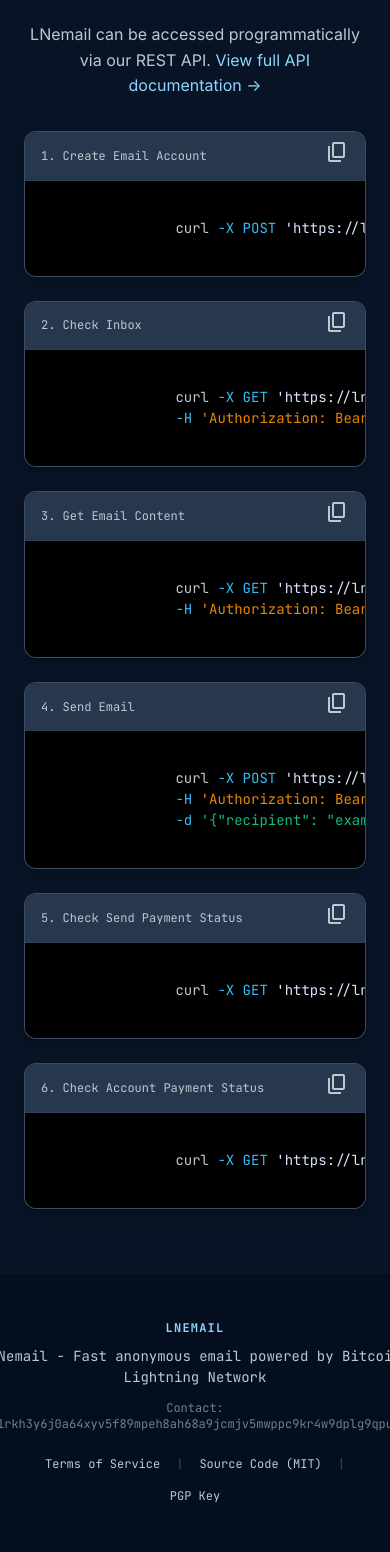
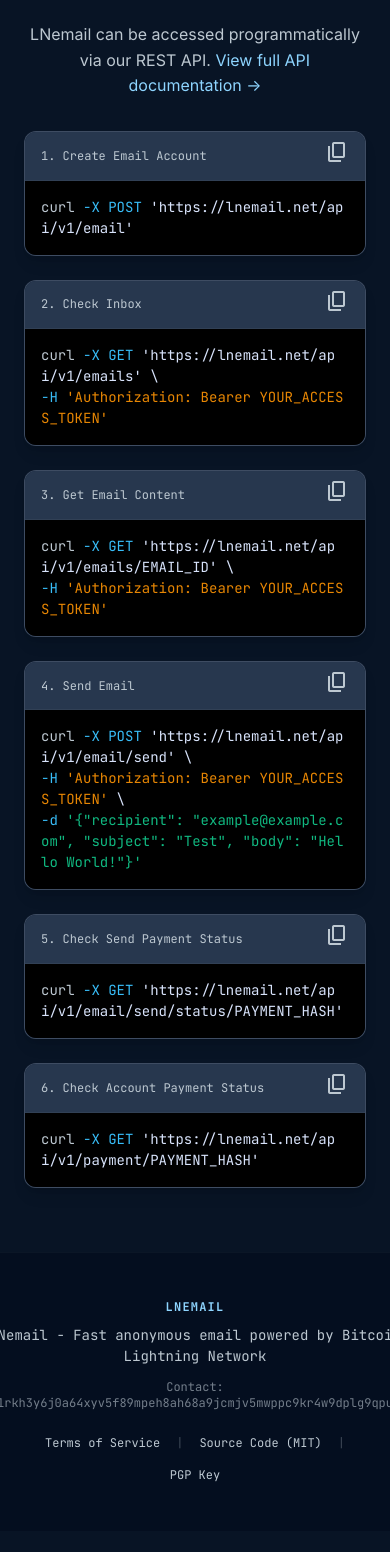
Before and after one commit to lnemail/lnemail, a FastAPI app: page / in a window 390 px wide; the page is wider, and only the part inside the window is pictured. Shown: the part 3195-4747 px from the top of that part. After the commit the page ends 4677 px from the top of that part, so only its background shows below. Run offline with FastAPI, Linux system fonts and the light colour scheme; data that the repository does not hold is empty; parts of the project's set-up code (start-up, migrations or seed data) failed here and were passed over.

Commit message:
fix(ui): mobile API code blocks and token buttons overflow
The landing-page curl examples used whitespace-pre, so the template's
HTML indentation was rendered literally and the text started far from
the left edge on mobile; each command line is now a flush-left block
that wraps long URLs/tokens instead of being clipped, with copy text
carried in a data-copy attribute. On the post-payment success card the
credential inputs now use flex-1/min-w-0/w-0 so they shrink and the
Show/Hide and Copy buttons stay inside the card.

```diff
--- a/src/lnemail/templates/index.html
+++ b/src/lnemail/templates/index.html
@@ -114,16 +114,16 @@
                 <div class="detail-item">
                     <p class="label text-on-surface-variant text-sm mb-1"><label for="email-address-input">Your Email Address:</label></p>
                     <div class="copy-wrapper flex items-center gap-2 bg-surface-container rounded p-2">
-                        <input id="email-address-input" type="email" readonly class="copy-text credentials-input flex-grow bg-transparent border-none text-on-surface font-code-sm text-sm" />
-                        <button type="button" class="copy-btn bg-outline-variant/30 hover:bg-outline-variant/50 text-on-surface-variant px-3 py-1 rounded text-xs transition-colors" data-copy-target="#email-address-input">Copy</button>
+                        <input id="email-address-input" type="email" readonly class="copy-text credentials-input flex-1 min-w-0 w-0 bg-transparent border-none text-on-surface font-code-sm text-sm" />
+                        <button type="button" class="copy-btn shrink-0 bg-outline-variant/30 hover:bg-outline-variant/50 text-on-surface-variant px-3 py-1 rounded text-xs transition-colors" data-copy-target="#email-address-input">Copy</button>
                     </div>
                 </div>
                 <div class="detail-item">
                     <p class="label text-on-surface-variant text-sm mb-1"><label for="access-token-input">Access Token:</label></p>
                     <div class="copy-wrapper flex items-center gap-2 bg-surface-container rounded p-2">
-                        <input id="access-token-input" type="password" readonly class="copy-text credentials-input flex-grow bg-transparent border-none text-on-surface font-code-sm text-sm" />
-                        <button type="button" id="toggle-token-visibility" class="bg-outline-variant/30 hover:bg-outline-variant/50 text-on-surface-variant px-3 py-1 rounded text-xs transition-colors">Show</button>
-                        <button type="button" class="copy-btn bg-outline-variant/30 hover:bg-outline-variant/50 text-on-surface-variant px-3 py-1 rounded text-xs transition-colors" data-copy-target="#access-token-input">Copy</button>
+                        <input id="access-token-input" type="password" readonly class="copy-text credentials-input flex-1 min-w-0 w-0 bg-transparent border-none text-on-surface font-code-sm text-sm" />
+                        <button type="button" id="toggle-token-visibility" class="shrink-0 bg-outline-variant/30 hover:bg-outline-variant/50 text-on-surface-variant px-3 py-1 rounded text-xs transition-colors">Show</button>
+                        <button type="button" class="copy-btn shrink-0 bg-outline-variant/30 hover:bg-outline-variant/50 text-on-surface-variant px-3 py-1 rounded text-xs transition-colors" data-copy-target="#access-token-input">Copy</button>
                     </div>
                     <p class="note text-xs text-on-surface-variant mt-2">Store this token safely. You'll need it to access your inbox.</p>
                     <p class="note text-xs text-on-surface-variant">
@@ -242,9 +242,7 @@
                     <span class="material-symbols-outlined text-sm">content_copy</span>
                 </button>
             </div>
-            <div class="p-4 overflow-x-auto font-code-sm text-code-sm whitespace-pre bg-black">
-                <span class="text-on-surface-variant">curl</span> <span class="syntax-method">-X POST</span> <span class="syntax-url">'https://lnemail.net/api/v1/email'</span>
-            </div>
+            <div class="p-4 overflow-x-auto font-code-sm text-code-sm bg-black code-body" data-copy="curl -X POST 'https://lnemail.net/api/v1/email'"><div class="break-all"><span class="text-on-surface-variant">curl</span> <span class="syntax-method">-X POST</span> <span class="syntax-url">'https://lnemail.net/api/v1/email'</span></div></div>
         </div>
 
         <div class="code-block rounded-xl overflow-hidden shadow-lg">
@@ -254,10 +252,8 @@
                     <span class="material-symbols-outlined text-sm">content_copy</span>
                 </button>
             </div>
-            <div class="p-4 overflow-x-auto font-code-sm text-code-sm whitespace-pre bg-black">
-                <span class="text-on-surface-variant">curl</span> <span class="syntax-method">-X GET</span> <span class="syntax-url">'https://lnemail.net/api/v1/emails'</span> \
-                <span class="syntax-method">-H</span> <span class="syntax-header">'Authorization: Bearer YOUR_ACCESS_TOKEN'</span>
-            </div>
+            <div class="p-4 overflow-x-auto font-code-sm text-code-sm bg-black code-body" data-copy="curl -X GET 'https://lnemail.net/api/v1/emails' \
+  -H 'Authorization: Bearer YOUR_ACCESS_TOKEN'"><div class="break-all"><span class="text-on-surface-variant">curl</span> <span class="syntax-method">-X GET</span> <span class="syntax-url">'https://lnemail.net/api/v1/emails'</span> \</div><div class="break-all"><span class="syntax-method">-H</span> <span class="syntax-header">'Authorization: Bearer YOUR_ACCESS_TOKEN'</span></div></div>
         </div>
 
         <div class="code-block rounded-xl overflow-hidden shadow-lg">
@@ -267,10 +263,8 @@
                     <span class="material-symbols-outlined text-sm">content_copy</span>
                 </button>
             </div>
-            <div class="p-4 overflow-x-auto font-code-sm text-code-sm whitespace-pre bg-black">
-                <span class="text-on-surface-variant">curl</span> <span class="syntax-method">-X GET</span> <span class="syntax-url">'https://lnemail.net/api/v1/emails/EMAIL_ID'</span> \
-                <span class="syntax-method">-H</span> <span class="syntax-header">'Authorization: Bearer YOUR_ACCESS_TOKEN'</span>
-            </div>
+            <div class="p-4 overflow-x-auto font-code-sm text-code-sm bg-black code-body" data-copy="curl -X GET 'https://lnemail.net/api/v1/emails/EMAIL_ID' \
+  -H 'Authorization: Bearer YOUR_ACCESS_TOKEN'"><div class="break-all"><span class="text-on-surface-variant">curl</span> <span class="syntax-method">-X GET</span> <span class="syntax-url">'https://lnemail.net/api/v1/emails/EMAIL_ID'</span> \</div><div class="break-all"><span class="syntax-method">-H</span> <span class="syntax-header">'Authorization: Bearer YOUR_ACCESS_TOKEN'</span></div></div>
         </div>
 
         <div class="code-block rounded-xl overflow-hidden shadow-lg">
@@ -280,11 +274,9 @@
                     <span class="material-symbols-outlined text-sm">content_copy</span>
                 </button>
             </div>
-            <div class="p-4 overflow-x-auto font-code-sm text-code-sm whitespace-pre bg-black">
-                <span class="text-on-surface-variant">curl</span> <span class="syntax-method">-X POST</span> <span class="syntax-url">'https://lnemail.net/api/v1/email/send'</span> \
-                <span class="syntax-method">-H</span> <span class="syntax-header">'Authorization: Bearer YOUR_ACCESS_TOKEN'</span> \
-                <span class="syntax-method">-d</span> <span class="syntax-string">'{"recipient": "example@example.com", "subject": "Test", "body": "Hello World!"}'</span>
-            </div>
+            <div class="p-4 overflow-x-auto font-code-sm text-code-sm bg-black code-body" data-copy="curl -X POST 'https://lnemail.net/api/v1/email/send' \
+  -H 'Authorization: Bearer YOUR_ACCESS_TOKEN' \
+  -d '{&quot;recipient&quot;: &quot;example@example.com&quot;, &quot;subject&quot;: &quot;Test&quot;, &quot;body&quot;: &quot;Hello World!&quot;}'"><div class="break-all"><span class="text-on-surface-variant">curl</span> <span class="syntax-method">-X POST</span> <span class="syntax-url">'https://lnemail.net/api/v1/email/send'</span> \</div><div class="break-all"><span class="syntax-method">-H</span> <span class="syntax-header">'Authorization: Bearer YOUR_ACCESS_TOKEN'</span> \</div><div class="break-all"><span class="syntax-method">-d</span> <span class="syntax-string">'{"recipient": "example@example.com", "subject": "Test", "body": "Hello World!"}'</span></div></div>
         </div>
 
         <div class="code-block rounded-xl overflow-hidden shadow-lg">
@@ -294,9 +286,7 @@
                     <span class="material-symbols-outlined text-sm">content_copy</span>
                 </button>
             </div>
-            <div class="p-4 overflow-x-auto font-code-sm text-code-sm whitespace-pre bg-black">
-                <span class="text-on-surface-variant">curl</span> <span class="syntax-method">-X GET</span> <span class="syntax-url">'https://lnemail.net/api/v1/email/send/status/PAYMENT_HASH'</span>
-            </div>
+            <div class="p-4 overflow-x-auto font-code-sm text-code-sm bg-black code-body" data-copy="curl -X GET 'https://lnemail.net/api/v1/email/send/status/PAYMENT_HASH'"><div class="break-all"><span class="text-on-surface-variant">curl</span> <span class="syntax-method">-X GET</span> <span class="syntax-url">'https://lnemail.net/api/v1/email/send/status/PAYMENT_HASH'</span></div></div>
         </div>
 
         <div class="code-block rounded-xl overflow-hidden shadow-lg">
@@ -306,9 +296,7 @@
                     <span class="material-symbols-outlined text-sm">content_copy</span>
                 </button>
             </div>
-            <div class="p-4 overflow-x-auto font-code-sm text-code-sm whitespace-pre bg-black">
-                <span class="text-on-surface-variant">curl</span> <span class="syntax-method">-X GET</span> <span class="syntax-url">'https://lnemail.net/api/v1/payment/PAYMENT_HASH'</span>
-            </div>
+            <div class="p-4 overflow-x-auto font-code-sm text-code-sm bg-black code-body" data-copy="curl -X GET 'https://lnemail.net/api/v1/payment/PAYMENT_HASH'"><div class="break-all"><span class="text-on-surface-variant">curl</span> <span class="syntax-method">-X GET</span> <span class="syntax-url">'https://lnemail.net/api/v1/payment/PAYMENT_HASH'</span></div></div>
         </div>
     </div>
 </section>
@@ -318,7 +306,8 @@
     document.querySelectorAll('.code-block button').forEach(button => {
         button.addEventListener('click', function() {
             const codeBlock = this.closest('.code-block');
-            const codeText = codeBlock.querySelector('.whitespace-pre, .p-4').textContent.trim();
+            const body = codeBlock.querySelector('.code-body, .whitespace-pre, .p-4');
+            const codeText = (body.dataset.copy || body.textContent).trim();
             navigator.clipboard.writeText(codeText).then(() => {
                 const icon = this.querySelector('.material-symbols-outlined');
                 const originalText = icon.textContent;
```
Also changed, not shown: src/lnemail/static/css/tailwind.css.
